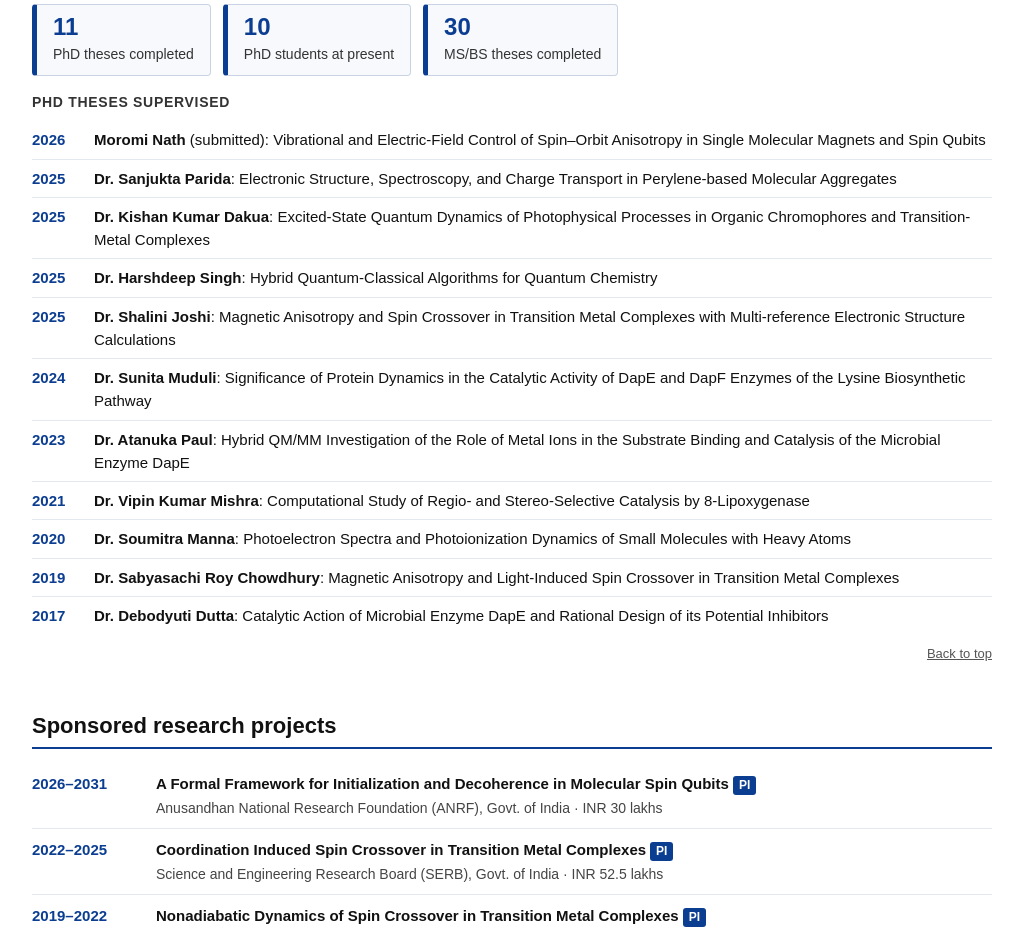
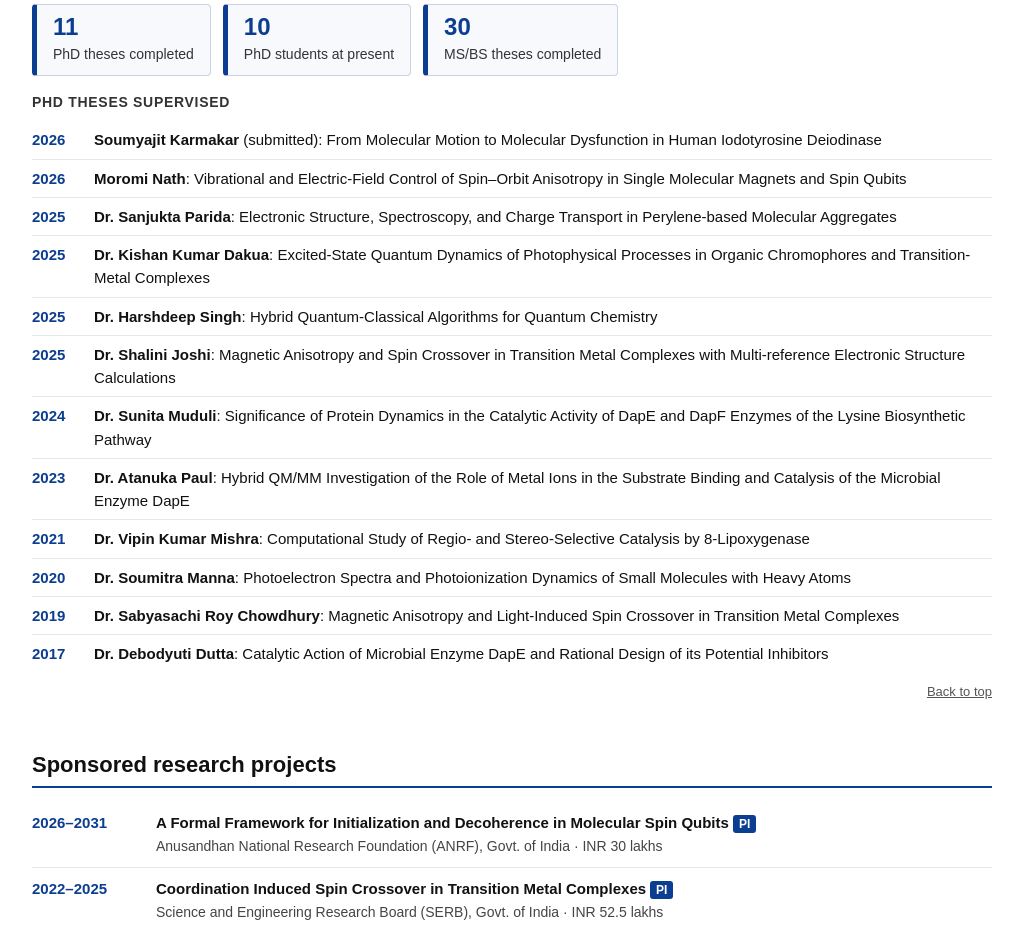
Before and after one commit to qsmlab/qsmlab.github.io, a plain HTML site: page mishra.html in a window 1280 px wide. Shown: the part 1020-1948 px from the top of the page, without its empty margins (128-1151 px from the left). Drawn offline with Linux system fonts and the light colour scheme.

Commit message:
Update mishra.html

```diff
--- a/mishra.html
+++ b/mishra.html
@@ -201,7 +201,8 @@
   </div>
   <h3>PhD theses supervised</h3>
   <ul class="phd">
-    <li><span class="yr">2026</span><span><span class="who">Moromi Nath</span> (submitted): Vibrational and Electric-Field Control of Spin&ndash;Orbit Anisotropy in Single Molecular Magnets and Spin Qubits</span></li>
+    <li><span class="yr">2026</span><span><span class="who">Soumyajit Karmakar</span> (submitted): From Molecular Motion to Molecular Dysfunction in Human Iodotyrosine Deiodinase</span></li>
+    <li><span class="yr">2026</span><span><span class="who">Moromi Nath</span>: Vibrational and Electric-Field Control of Spin&ndash;Orbit Anisotropy in Single Molecular Magnets and Spin Qubits</span></li>
     <li><span class="yr">2025</span><span><span class="who">Dr. Sanjukta Parida</span>: Electronic Structure, Spectroscopy, and Charge Transport in Perylene-based Molecular Aggregates</span></li>
     <li><span class="yr">2025</span><span><span class="who">Dr. Kishan Kumar Dakua</span>: Excited-State Quantum Dynamics of Photophysical Processes in Organic Chromophores and Transition-Metal Complexes</span></li>
     <li><span class="yr">2025</span><span><span class="who">Dr. Harshdeep Singh</span>: Hybrid Quantum-Classical Algorithms for Quantum Chemistry</span></li>
```
